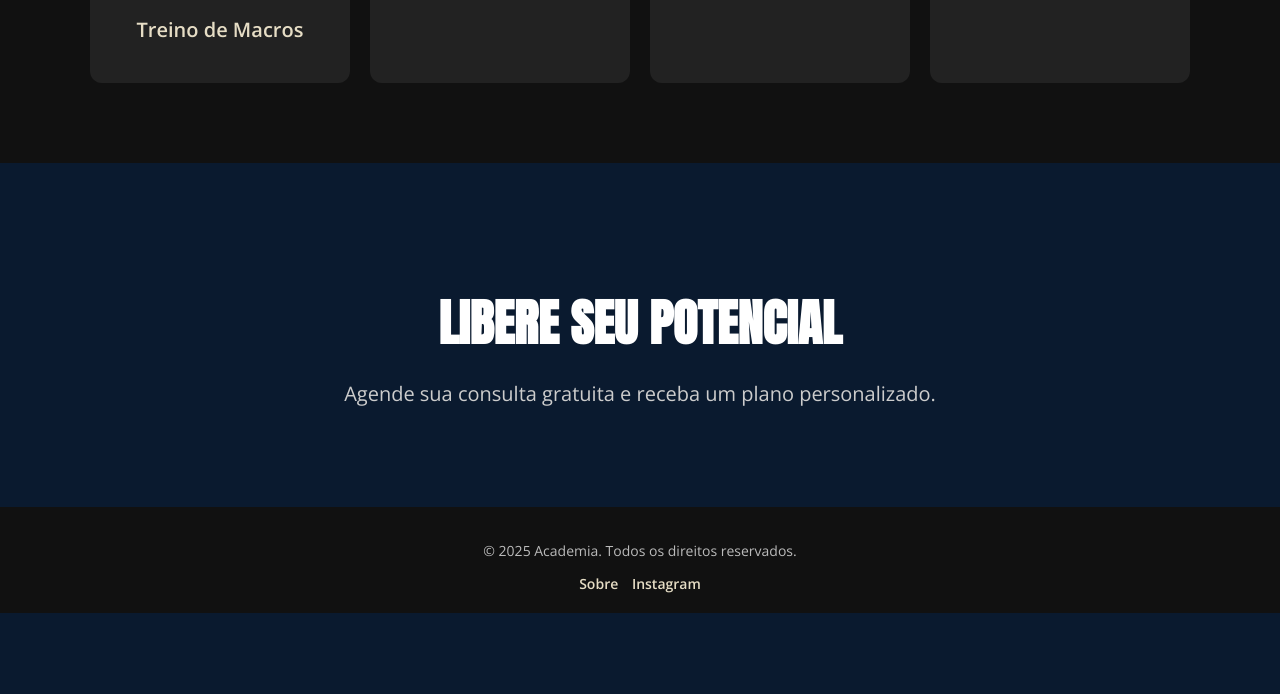
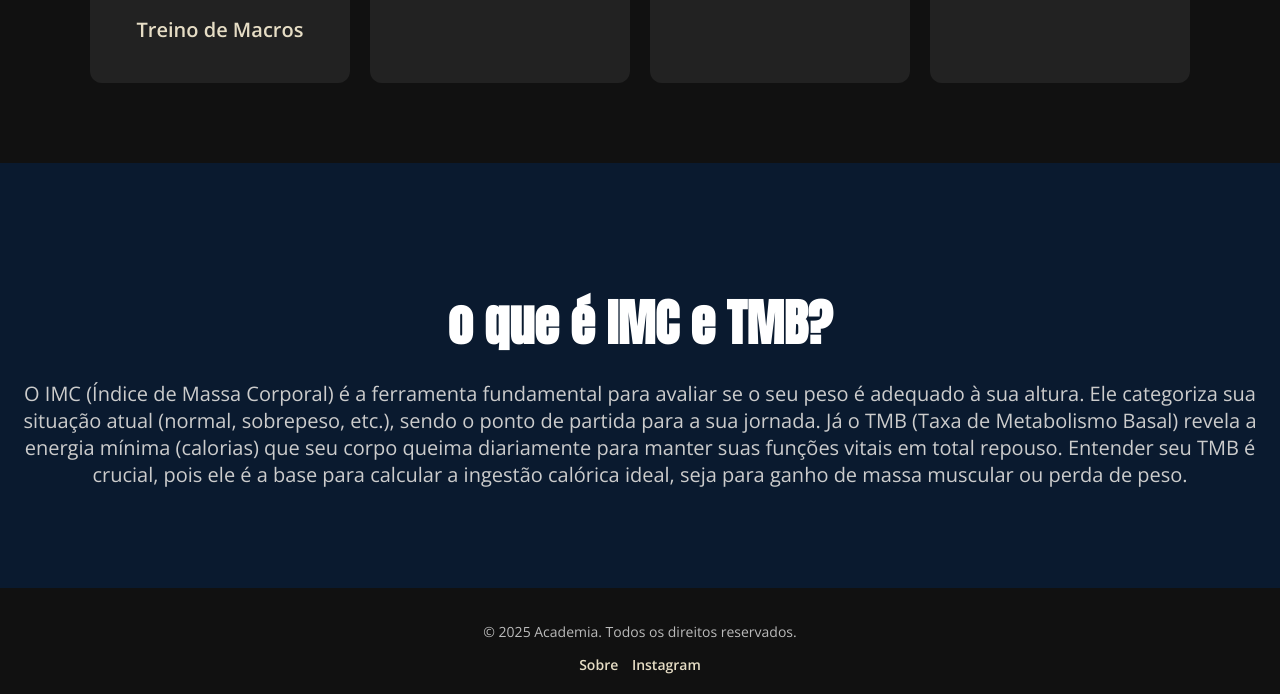
Before and after one commit to ViniciusMS7/FitSite, a plain HTML site: page index.html in a window 1280 px wide. Shown: the part 1287-1981 px from the top of the page. Before the commit the page ends 1900 px from the top, so only its background shows below. Drawn offline with nearby package versions, Linux system fonts and the light colour scheme.

Commit message:
Update index.html

```diff
--- a/index.html
+++ b/index.html
@@ -63,8 +63,10 @@
 
   <section class="unlock">
     <div class="text">
-      <h2>LIBERE SEU POTENCIAL</h2>
-      <p>Agende sua consulta gratuita e receba um plano personalizado.</p>
+      <h2>o que é IMC e TMB?</h2>
+      <p>O IMC (Índice de Massa Corporal) é a ferramenta fundamental para avaliar se o seu peso é adequado à sua altura. Ele categoriza sua situação atual (normal, sobrepeso, etc.), sendo o ponto de partida para a sua jornada.
+
+Já o TMB (Taxa de Metabolismo Basal) revela a energia mínima (calorias) que seu corpo queima diariamente para manter suas funções vitais em total repouso. Entender seu TMB é crucial, pois ele é a base para calcular a ingestão calórica ideal, seja para ganho de massa muscular ou perda de peso.</p>
     </div>
   </section>
 
```
